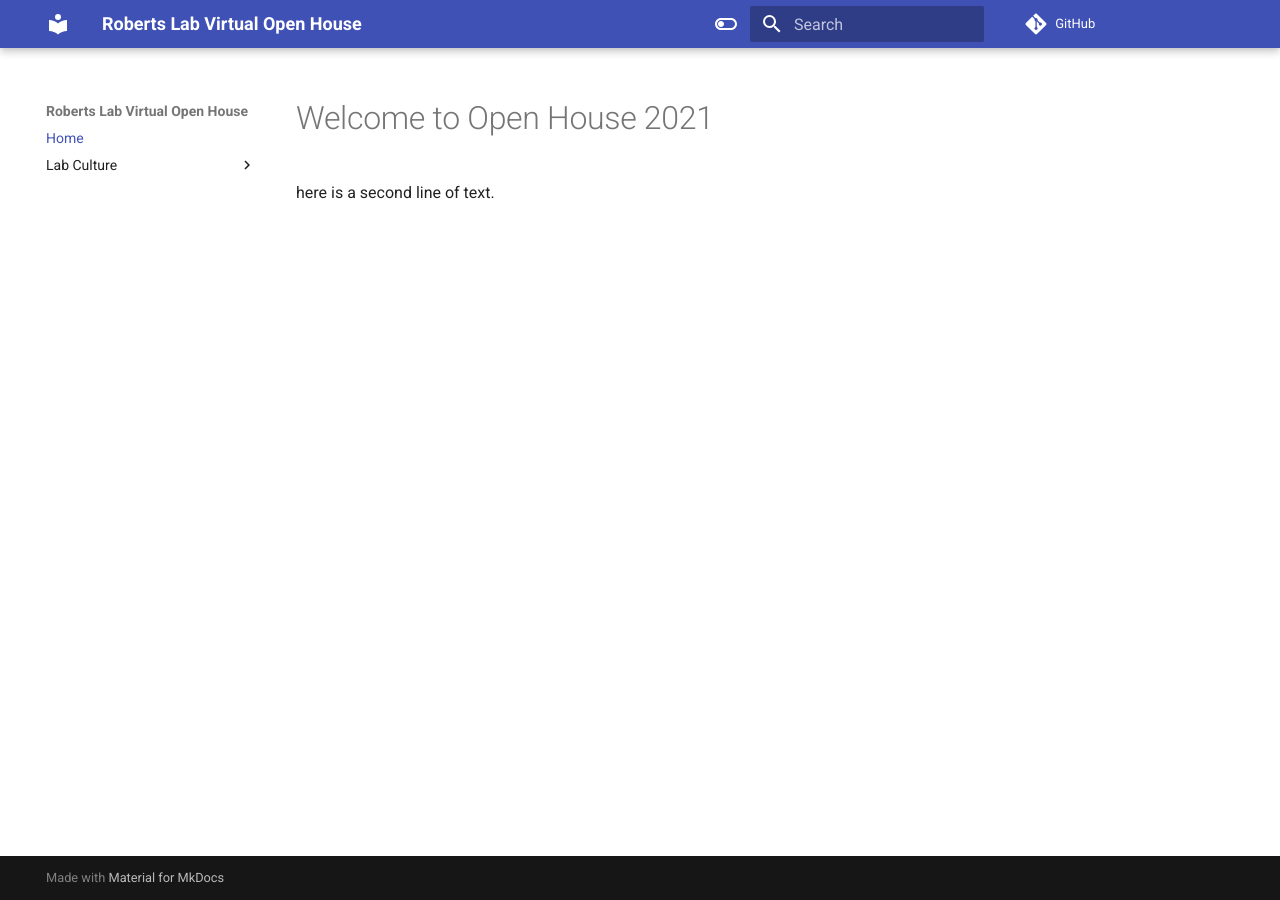
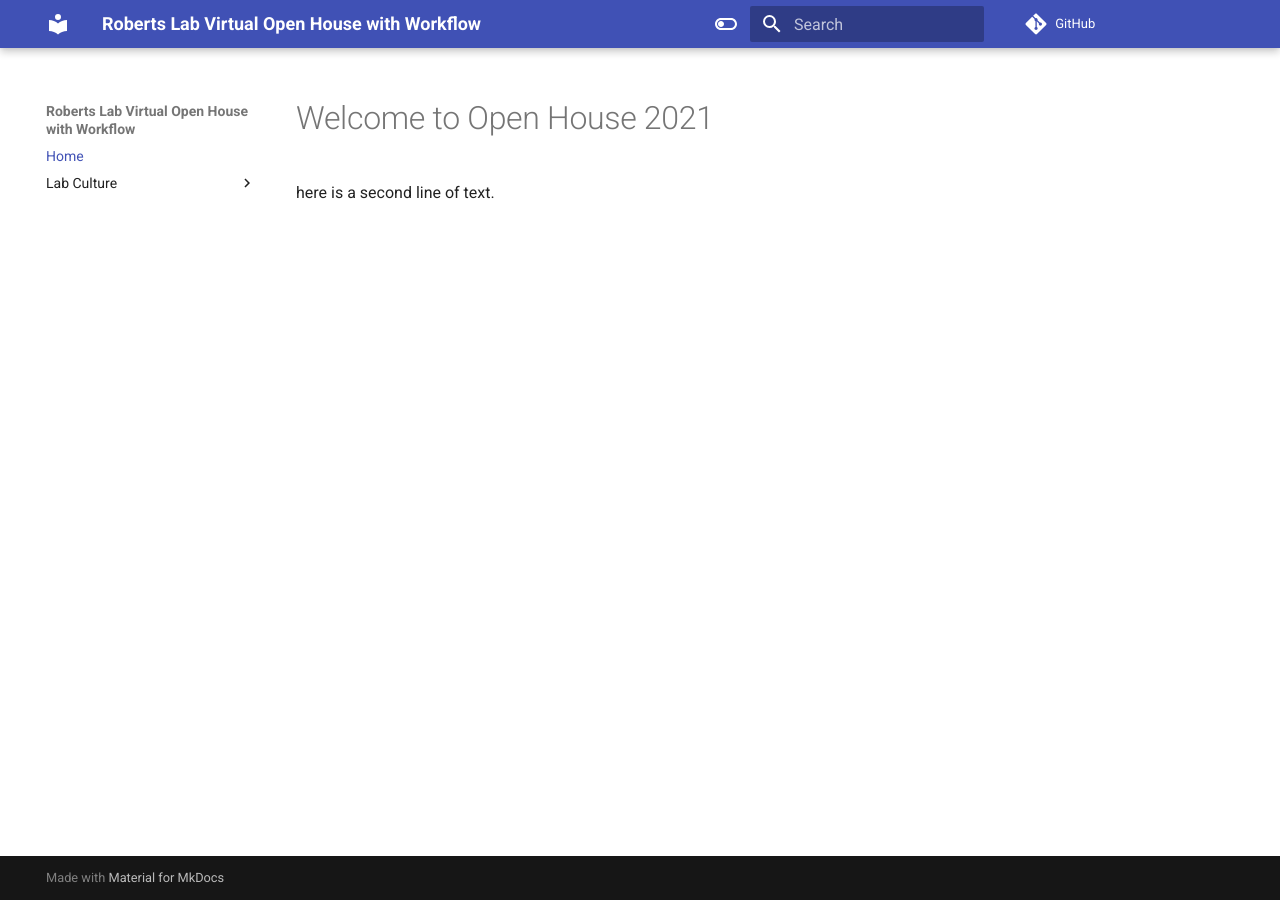
Before and after one commit to RobertsLab/Open-House-2021, an MkDocs documentation site: the page built from docs/index.md, in a window 1280 px wide. Built offline with MkDocs 1.6.1 and Material for MkDocs 9.7.7, drawn with Linux system fonts in a browser that asks for light colours; comment, search, counter and statistics services are not loaded.

Commit message:
Update mkdocs.yml

```diff
--- a/mkdocs.yml
+++ b/mkdocs.yml
@@ -1,4 +1,4 @@
-site_name: Roberts Lab Virtual Open House
+site_name: Roberts Lab Virtual Open House with Workflow
 theme:
   name: material
   palette:
```
